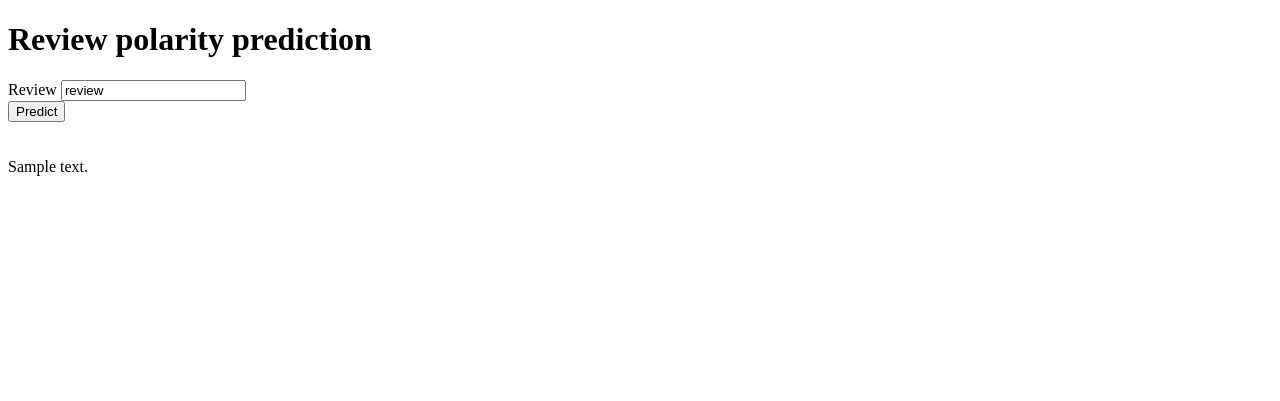
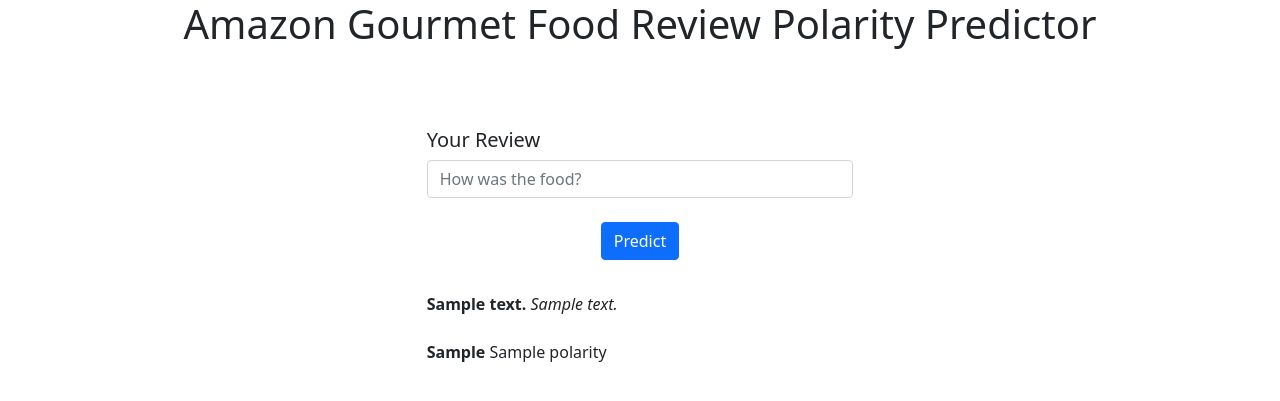
Before and after one commit to Intenzo21/sentiment-prediction, a Flask app: template templates/index.html in a window 1280 px wide. Shown: the top 401 px of the page. Run offline with Flask 2, Linux system fonts and the light colour scheme; the template is opened without the code that fills it: most values are stand-ins (such as "Sample title", 1, 10 or a date in 2020); parts of the project's set-up code (start-up, migrations or seed data) failed here and were passed over.

Commit message:
New outlook and code refactoring

```diff
--- a/application.py
+++ b/application.py
@@ -1,27 +1,7 @@
-import numpy as np
 from flask import Flask, request, jsonify, render_template
 import pickle
-from collections import Counter
+from preprocessing import normalize_corpus
 
-# NLTK is very useful for natural language applications
-import nltk
-
-# This will be used to tokenize sentences
-from nltk.tokenize.toktok import ToktokTokenizer
-
-# This dictionary will be used to expand contractions (e.g. we'll -> we will)
-from contractions import contractions_dict
-import re
-
-# Unicodedata will be used to remove accented characters
-import unicodedata
-
-# BeautifulSoup will be used to remove html tags
-from bs4 import BeautifulSoup
-
-### Lematization
-import spacy
-nlp = spacy.load("en_core_web_sm")
 
 app = Flask(__name__)
 
@@ -37,120 +17,16 @@ def home():
 @app.route('/predict', methods=['POST'])
 def predict():
 
-    def strip_html_tags(text):
-        """Remove html tags from text.
-        """
-        soup = BeautifulSoup(text, "html.parser")
-        stripped_text = soup.get_text()
-        return stripped_text
-
-    def remove_accented_chars(text):
-        """Remove accented characters.
-        """
-        text = unicodedata.normalize('NFKD', text).encode('ascii', 'ignore').decode('utf-8', 'ignore')
-        return text
-
-    def remove_special_characters(text):
-        """Remove special characters.
-        """
-        text = re.sub('[^a-zA-z0-9\s]', '', text)
-        return text
-
-    def lemmatize_text(text):
-        """Lemmatise the text.
-        """
-        text = nlp(text)
-        return ' '.join([word.lemma_ if word.lemma_ != '-PRON-' else word.text for word in text])
-
-    def expand_contractions(text, contraction_mapping=contractions_dict):
-        """Find and expand text contractions
-        """
-        contractions_pattern = re.compile('({})'.format('|'.join(contractions_dict.keys())),
-                                          flags=re.IGNORECASE | re.DOTALL)
-
-        def expand_match(contraction):
-            match = contraction.group(0)
-            first_char = match[0]
-            expanded_contraction = contraction_mapping.get(match) if contraction_mapping.get(
-                match) else contraction_mapping.get(match.lower())
-            return first_char + expanded_contraction[1:] if expanded_contraction != None else match
-
-        expanded_text = contractions_pattern.sub(expand_match, text)
-        expanded_text = re.sub("'", "", expanded_text)
-        return expanded_text
-
-    nltk.download('stopwords')
-    stopword_list = nltk.corpus.stopwords.words('english')
-    stopword_list.remove('no')
-    stopword_list.remove('not')
-
-    def remove_stopwords(text, is_lower_case=False):
-        tokenizer = ToktokTokenizer()
-        tokens = tokenizer.tokenize(text)
-        tokens = [token.strip() for token in tokens]
-
-        if is_lower_case:
-            filtered_tokens = [token for token in tokens if token not in stopword_list]
-        else:
-            filtered_tokens = [token for token in tokens if token.lower() not in stopword_list]
-        filtered_text = ' '.join(filtered_tokens)
-        return filtered_text
-
-    def normalize_corpus(corpus, html_stripping=True, contraction_expansion=True,
-                         accented_char_removal=True, text_lower_case=True,
-                         text_lemmatization=True, special_char_removal=True,
-                         stopword_removal=True):
-
-        doc = corpus
-
-        # strip HTML
-        if html_stripping:
-            doc = strip_html_tags(doc)
-
-        # remove accented characters
-        if accented_char_removal:
-            doc = remove_accented_chars(doc)
-
-        # expand contractions
-        if contraction_expansion:
-            doc = expand_contractions(doc)
-
-        # Lowercase the text
-        if text_lower_case:
-            doc = doc.lower()
-
-        # remove extra newlines
-        doc = re.sub(r'[\r|\n|\r\n]+', ' ', doc)
-
-        # insert spaces between special characters to isolate them
-        special_char_pattern = re.compile(r'([{.(-)!}])')
-        doc = special_char_pattern.sub(" \\1 ", doc)
-
-        # lemmatize text
-        if text_lemmatization:
-            doc = lemmatize_text(doc)
-
-        # remove special characters
-        if special_char_removal:
-            doc = remove_special_characters(doc)
-
-        # remove extra whitespace
-        doc = re.sub(' +', ' ', doc)
-
-        # remove stopwords
-        if stopword_removal:
-            doc = remove_stopwords(doc, is_lower_case=text_lower_case)
-
-
-        return doc
-
     str_features = " ".join([str(word) for word in request.form.values()])
     str_input = normalize_corpus(str_features)
     vectorized_input = vectorizer.transform([str_input])
     prediction = model.predict(vectorized_input)
 
     return render_template('index.html',
-                           prediction_text=("The review is negative." if (prediction == 0) else "The review is positive.")
+                           review_placeholder="Your Review:",
+                           review=str_features,
+                           prediction_placeholder="Polarity Prediction:",
+                           polarity=("negative" if (prediction == 0) else "positive")
                            )
 
 if __name__ == "__main__":
--- a/templates/index.html
+++ b/templates/index.html
@@ -1,29 +1,38 @@
 <!DOCTYPE html>
-<html>
+<html lang="en">
 
 <head>
     <meta charset="UTF-8">
-    <title>Amazon food review API</title>
+    <!-- Bootstrap CSS -->
+    <link href="https://cdn.jsdelivr.net/npm/bootstrap@5.1.3/dist/css/bootstrap.min.css" rel="stylesheet" integrity="sha384-1BmE4kWBq78iYhFldvKuhfTAU6auU8tT94WrHftjDbrCEXSU1oBoqyl2QvZ6jIW3" crossorigin="anonymous">
+    <title>Amazon Food Review API</title>
 </head>
 
 
 <body>
     <div class="login">
-        <h1>Review polarity prediction</h1>
+        <h1 style="text-align:center;">Amazon Gourmet Food Review Polarity Predictor</h1>
+        <br><br><br>
+        <div class="d-flex justify-content-center">
+            <div class="col-md-4 col-xs-12">
+                <form action="{{ url_for('predict')}}" method="post">
+                    <label for="user_in"><h5>Your Review</h5></label>
+                    <input class="form-control" type="text" id="user_in" step="any" name="user_in" placeholder="How was the food?" required="required"/>
+                    <br>
+                    <div class="col text-center">
+                        <button type="submit" class="btn btn-primary mb-2">Predict</button>
+                    </div>
+                    <br>
 
-        <form action="{{ url_for('predict')}}"method="post">
+                </form>
+                <b>{{ review_placeholder }}</b>
+                <i>{{ review }}</i>
+                <br><br>
+                <b>{{ prediction_placeholder }}</b>
+                {{ polarity }}
+            </div>
+        </div>
 
-            <label for="user_in">Review</label>
-            <input type="text" step="any" name="user_in" id="user_in" value={{ user_in | default("review", true) }} required="required"/> <br>
-
-
-
-            <button type="submit">Predict</button>
-        </form>
-
-        <br>
-        <br>
-        {{ prediction_text }}
     </div>
 </body>
 </html>
```
Also changed, not shown: preprocessing.py (added, +132 -0 lines).
